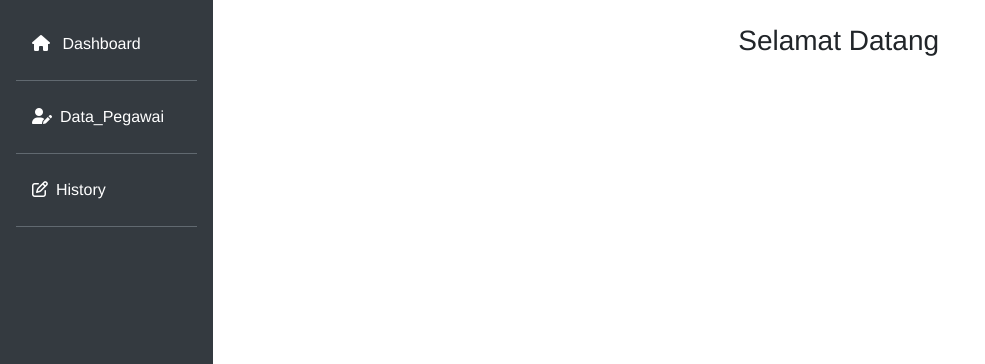
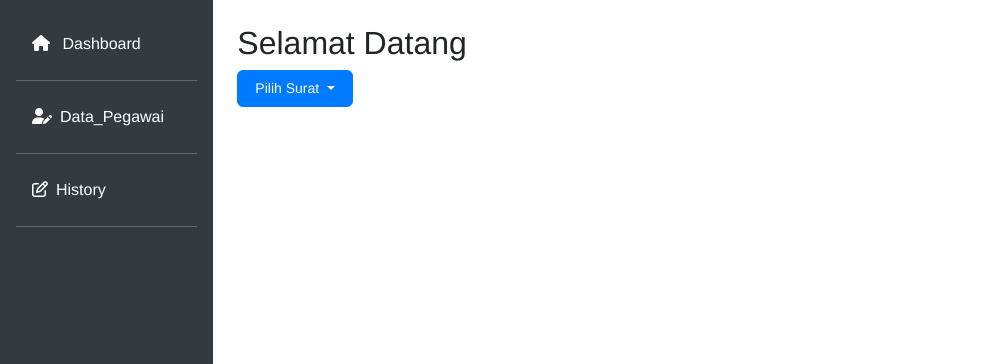
Before and after one commit to Internship-2-0/Kejari, a PHP site: page / in a window 1280 px wide. Shown: the part 56-420 px from the top of the page, without its empty margins (0-985 px from the left). Run offline with PHP 8.4, Linux system fonts and the light colour scheme; a user stored in the database is signed in; some libraries are stand-ins or nearby versions.

Commit message:
Update home.php

```diff
--- a/pages/home.php
+++ b/pages/home.php
@@ -1 +1,16 @@
-<h2 class="main text-title">Selamat Datang</h2>
+<div class="ml-4">
+  <h2 class="">Selamat Datang</h2>
+
+  <div class="dropdown">
+    <button type="button" class="btn btn-primary dropdown-toggle" data-toggle="dropdown">
+      Pilih Surat
+    </button>
+    <div class="dropdown-menu">
+      <a class="dropdown-item" href="#">Surat Perintah Tugas</a>
+      <a class="dropdown-item" href="#">Link 2</a>
+      <a class="dropdown-item" href="#">Link 3</a>
+      <a class="dropdown-item" href="#">Link 4</a>
+      <a class="dropdown-item" href="#">Link 5</a>
+    </div>
+  </div>
+</div>
```
